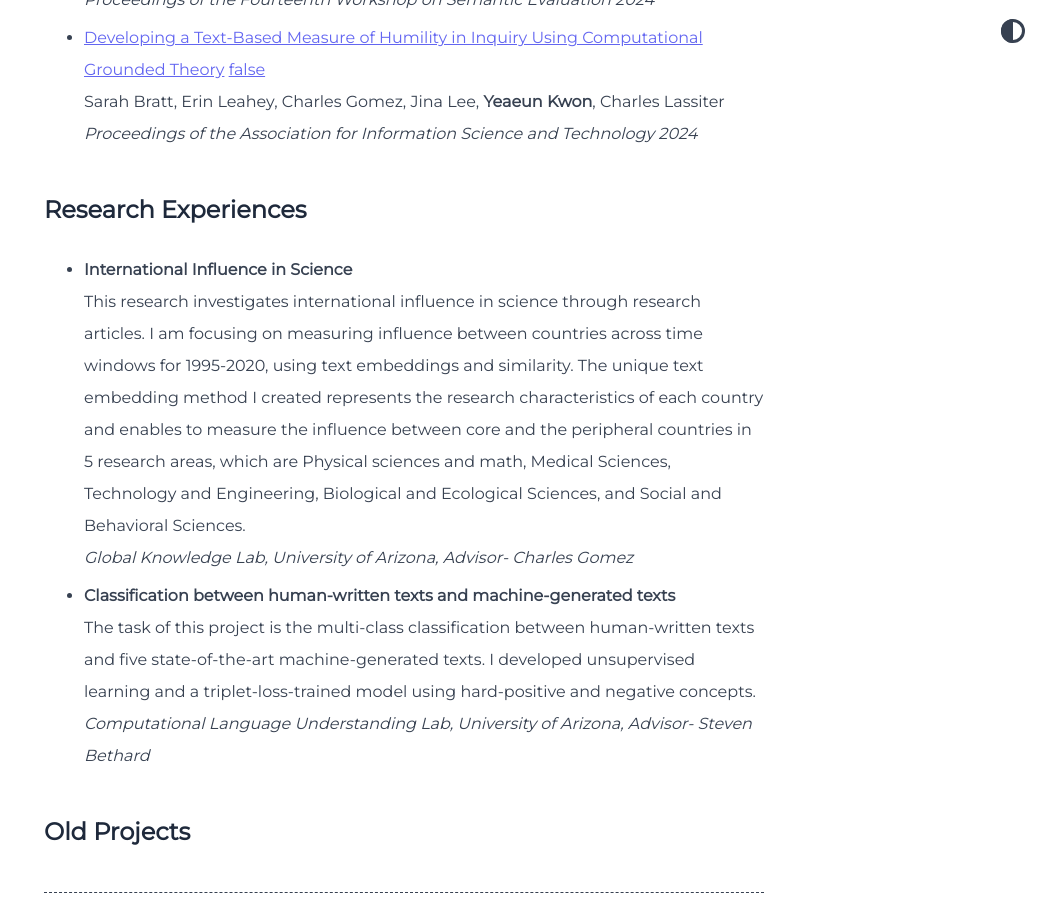
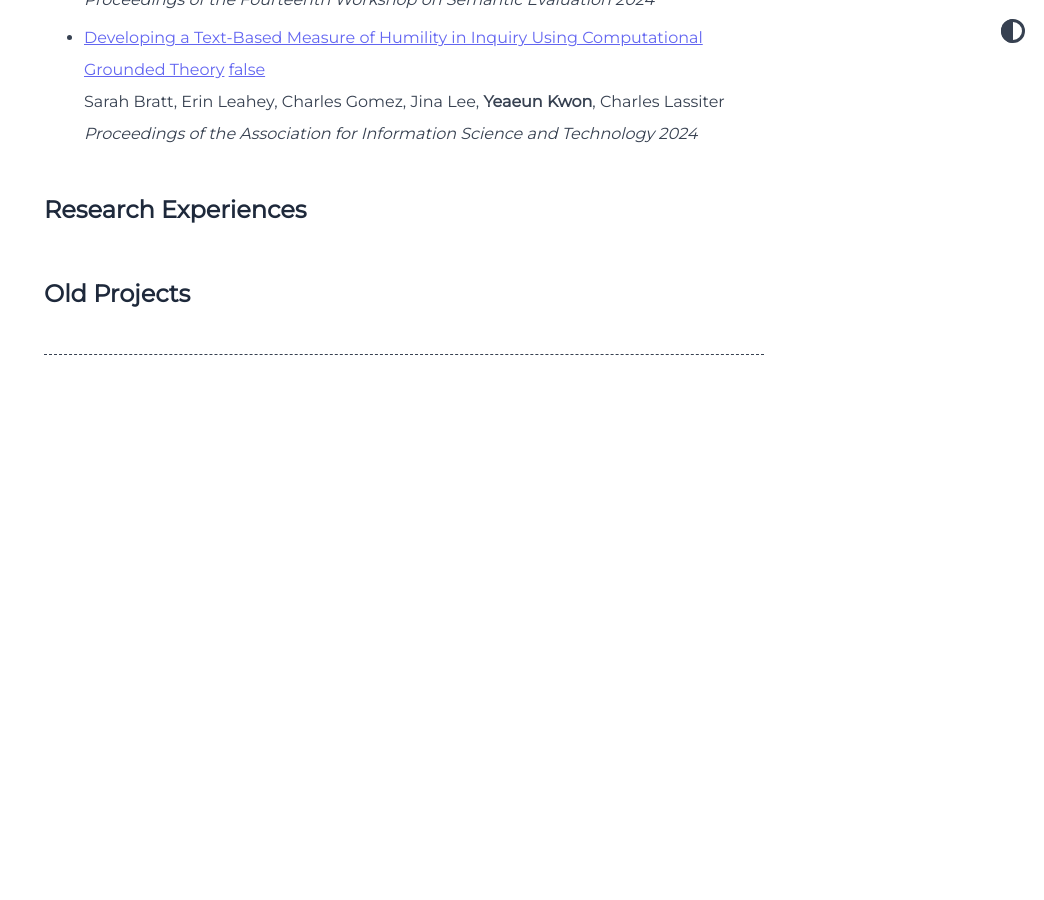
Before and after one commit to yeaeunkwon/yeaeunkwon.github.io, a Jekyll site: the page built from index.md, in a window 1280 px wide and 900 px high, scrolled down 1160 px. Shown: the whole window, without its empty margins (236-1280 px from the left). Built offline with Jekyll 4.4.1, drawn with Linux system fonts in a browser that asks for light colours; after the commit the page ends 1638 px from its top, so only the background shows below that.

Commit message:
Update home.yml

```diff
--- a/_data/home.yml
+++ b/_data/home.yml
@@ -1,7 +1,7 @@
 navbar_entries:
 
   - title: <b>CV</b>
-    url: https://drive.google.com/file/d/1wagg1sPJ8_heBFTBPoHEJ1cbSgCKTqGy/view?usp=sharing
+    url: https://drive.google.com/file/d/1_cQZQzD7l0nCyUvPQm9y5peGFeaPscyj/view?usp=drive_link
 
   - title: <b>LinkedIn</b>
     url: https://www.linkedin.com/in/yeaeun-kwon2328
@@ -24,14 +24,3 @@ misc_entries:
     author: Sarah Bratt, Erin Leahey, Charles Gomez, Jina Lee, <b>Yeaeun Kwon</b>, Charles Lassiter
     publisher: <i>Proceedings of the Association for Information Science and Technology 2024</i>
     poster: False
-
-
-ongoing_projects:
-  - title: <b>International Influence in Science</b>
-    url: false
-    author: This research investigates international influence in science through research articles. I am focusing on measuring influence between countries across time windows for 1995-2020, using text embeddings and similarity. The unique text embedding method I created represents the research characteristics of each country and enables to measure the influence between core and the peripheral countries in 5 research areas, which are Physical sciences and math, Medical Sciences, Technology and Engineering, Biological and Ecological Sciences, and Social and Behavioral Sciences.
-    publisher: <i>Global Knowledge Lab, University of Arizona, Advisor- Charles Gomez</i>
-  - title: <b>Classification between human-written texts and machine-generated texts</b>
-    url: false
-    author: The task of this project is the multi-class classification between human-written texts and five state-of-the-art machine-generated texts. I developed unsupervised learning and a triplet-loss-trained model using hard-positive and negative concepts.
-    publisher: <i>Computational Language Understanding Lab, University of Arizona, Advisor- Steven Bethard</i>
```
